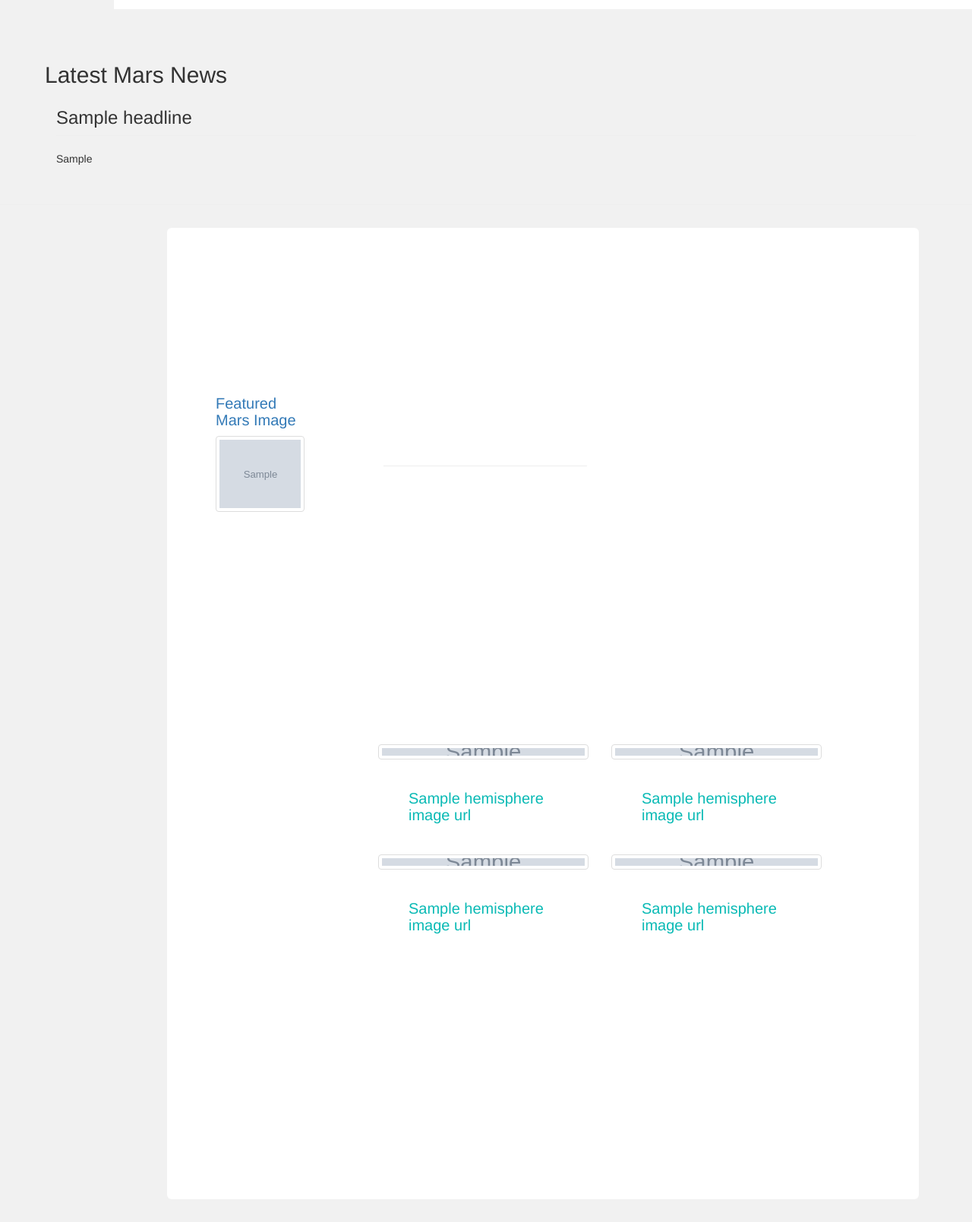
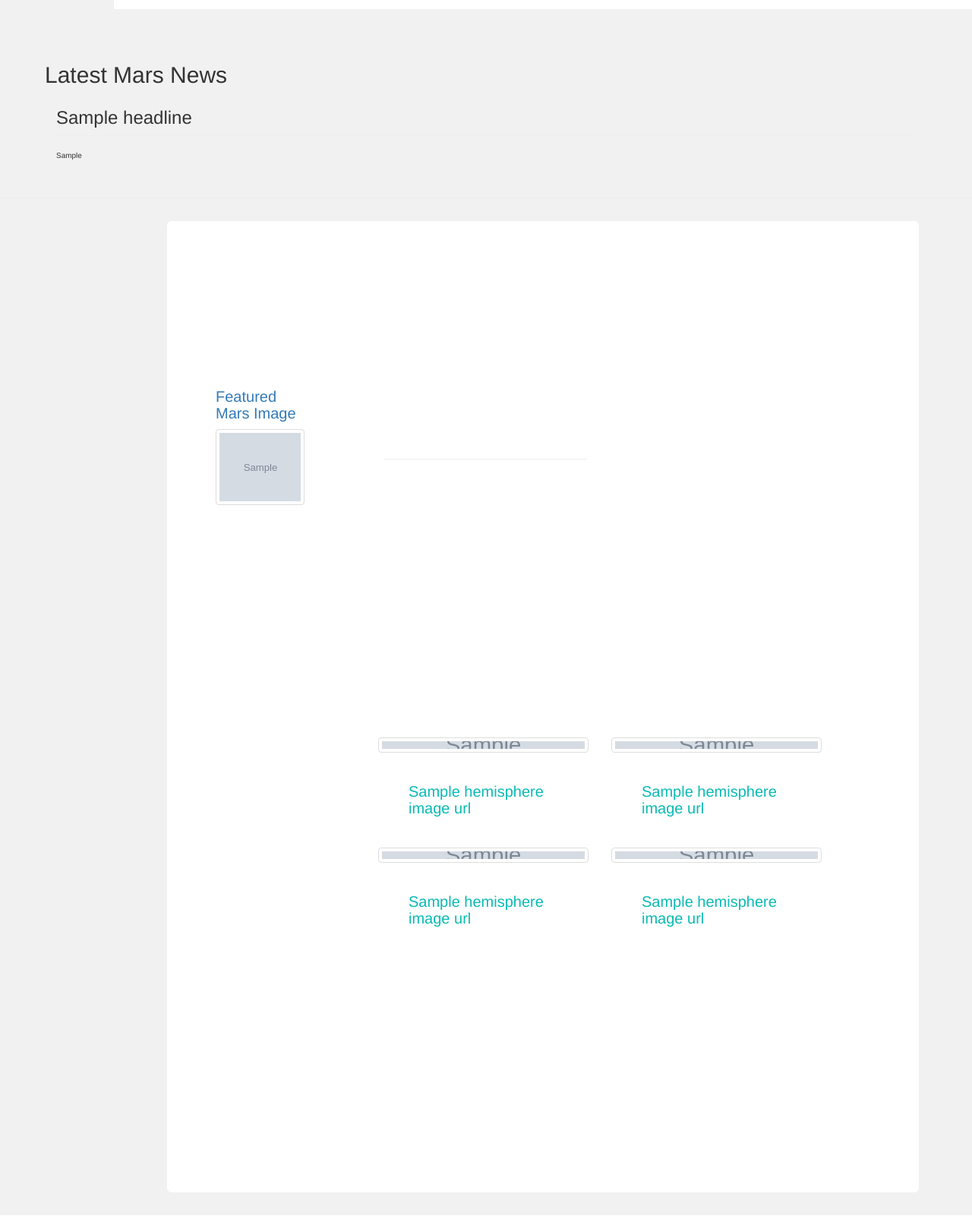
Before and after one commit to annmcnamara/web-scraping-challenge, a Flask app: page / in a window 1280 px wide. Shown: the part 518-2127 px from the top of the page at 76% size. Run offline with Flask 2, Linux system fonts and the light colour scheme; grey boxes marked "Sample" are stand-in pictures; a database or web service that is not in the repository returns one stand-in record (values such as "Sample title"); some libraries are stand-ins or nearby versions.

Commit message:
final push

```diff
--- a/templates/index.html
+++ b/templates/index.html
@@ -22,7 +22,7 @@
       <h2 class="header">  Latest Mars News </h2>
       <div class="col-md-12">
         <p class="page-header h3">{{mars_data.headline}}</p>
-        <p class="display-5">{{mars_data.news_p}}</p>
+        <h4>{{mars_data.news_p}}<h4>
 
       </div>
     </div>
```
